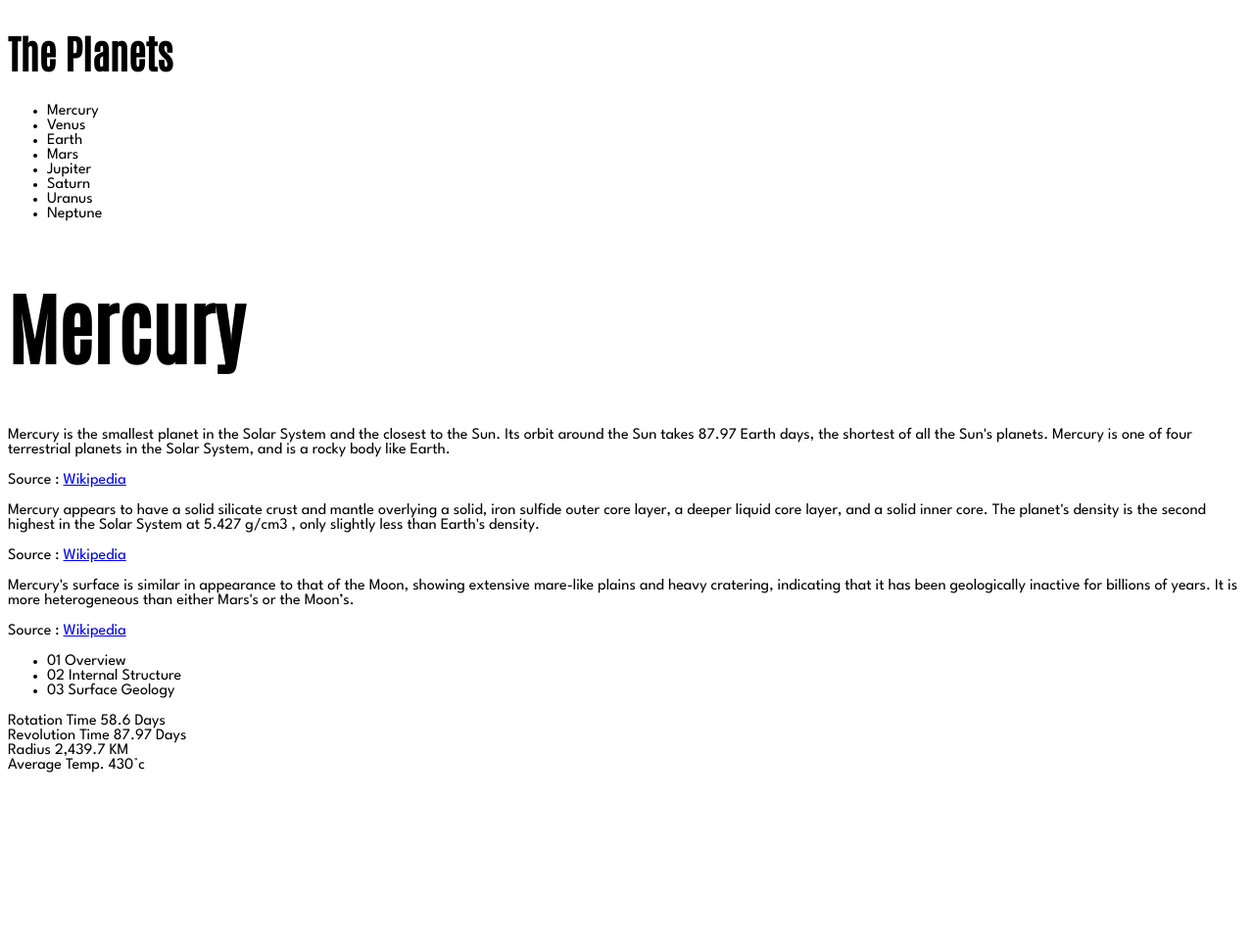
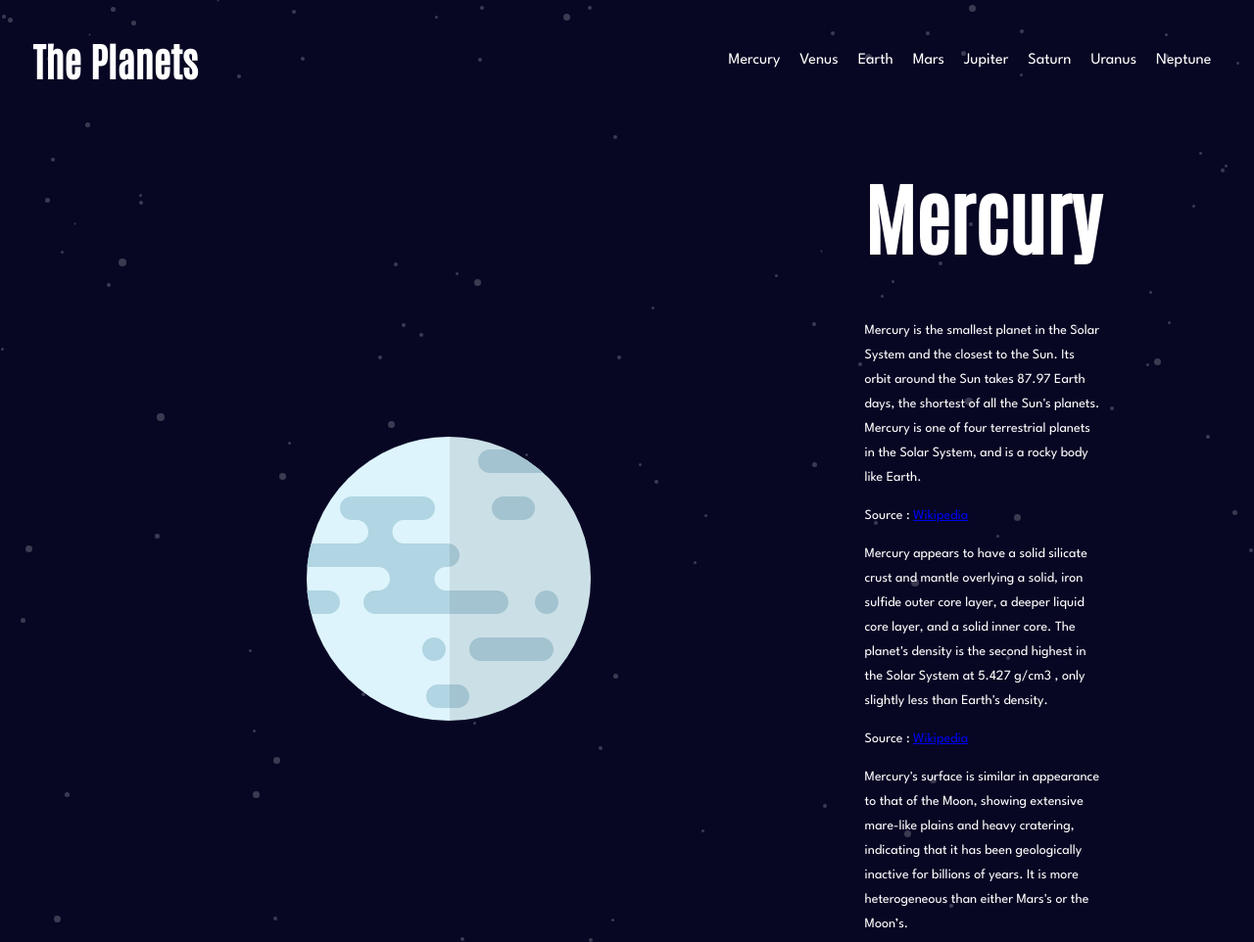
Before and after one commit to aureljoss/Planets-Fact, a plain HTML site: page index.html in a window 1280 px wide. Shown: the top 962 px of the page at 98% size. Before the commit the page ends 800 px from the top, so only its background shows below. Drawn offline with Linux system fonts and the light colour scheme.

Commit message:
Adds background, adds styles

```diff
--- a/index.html
+++ b/index.html
@@ -28,7 +28,13 @@
         </ul>
       </nav>
   </header>
-  <div class="description">
+  <div id="main-section">
+    <div id="img">
+      <img id="overview-img" src="/assets/planet-mercury.svg" alt="Image of Mercury">
+      <!-- <img id="internal-structure-img" src="/assets/planet-mercury-internal.svg" alt="Image of internal structure of Mercury">
+      <img id="surface-geology-img" src="/assets/geology-mercury.png" alt="geology of mercury"> -->
+    </div>
+    <div id="description">
       <h1>Mercury</h1>
 
       <p>Mercury is the smallest planet in the Solar System and the closest
@@ -66,7 +72,7 @@
         <li>02 Internal Structure</li>
         <li>03 Surface Geology</li>
       </ul>
-
+    </div>
   </div>
   <div class="data">
     <div class="data-individual">
--- a/styles/styles.css
+++ b/styles/styles.css
@@ -1,5 +1,11 @@
+/* Overall styles */
+
 html {
     font-family: 'League Spartan', sans-serif;
+    background-color: rgb(7, 7, 36);
+    color:rgb(255,255,255);
+    background-image: url(/assets/background-stars.svg);
+    margin: 0% 2%;
 }
 
 h1{
@@ -25,3 +31,39 @@ h4{
     font-size: 11px;
     line-height: 25px;
 }
+
+p{
+    font-size: 14px;
+    line-height: 25px;
+}
+
+/* Individual styles */
+
+header{
+    display: flex;
+    justify-content: space-between;
+    align-items: center;
+}
+
+nav ul{
+    display: flex;
+    list-style: none;
+    }
+
+nav li{
+    margin:0px 10px;
+}
+
+#main-section{
+    display: flex;
+    width:100%;
+}
+
+#description{
+    width:20%;
+    margin-right:10%;
+}
+
+#img{
+    margin:auto;
+}
```
Lines whose indentation alone changed are shown as unchanged.
